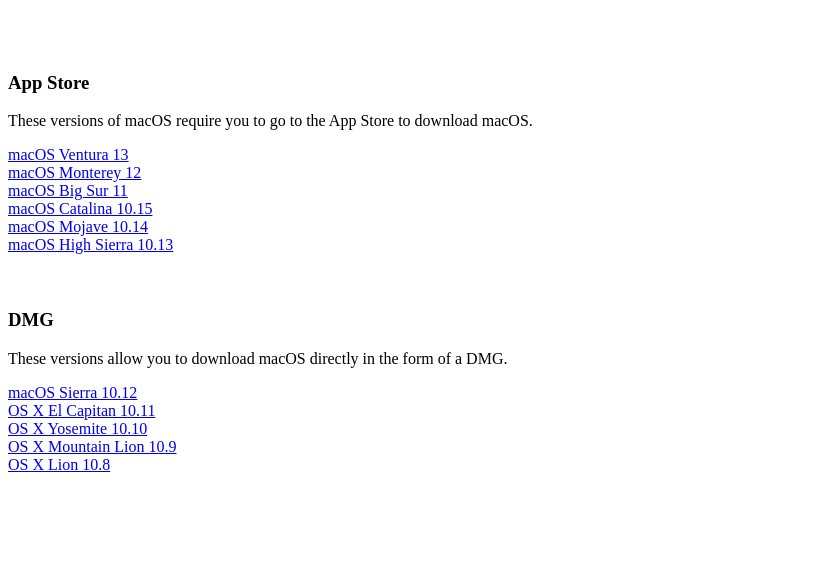
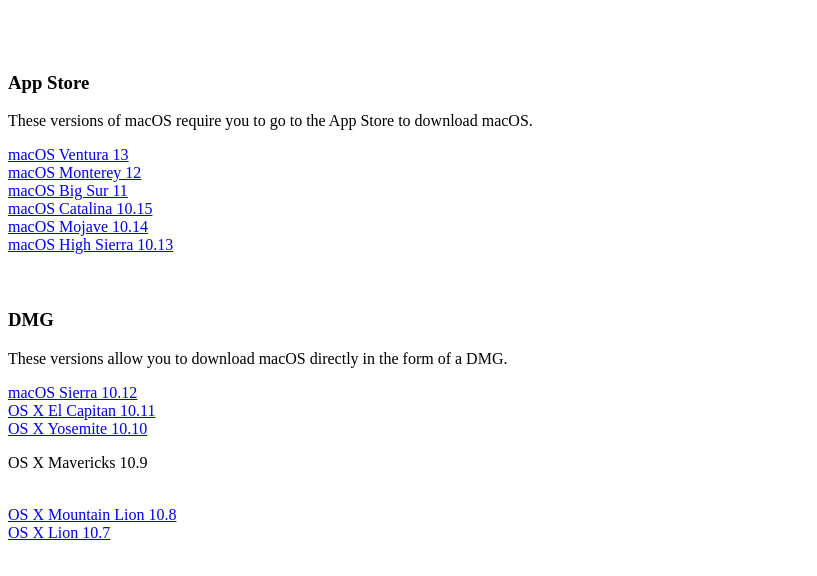
Before and after one commit to fullpwn/macos, a plain HTML site: page index.html in a window 1280 px wide. Shown: the part 110-686 px from the top of the page, without its empty margins (0-817 px from the left). Drawn offline with Linux system fonts and the light colour scheme.

Commit message:
Update index.html

```diff
--- a/index.html
+++ b/index.html
@@ -35,9 +35,11 @@
     <br>
     <a href="http://updates-http.cdn-apple.com/2019/cert/061-41343-20191023-02465f92-3ab5-4c92-bfe2-b725447a070d/InstallMacOSX.dmg">OS X Yosemite 10.10</a>
     <br>
-    <a href="https://updates.cdn-apple.com/2021/macos/031-0627-20210614-90D11F33-1A65-42DD-BBEA-E1D9F43A6B3F/InstallMacOSX.dmg">OS X Mountain Lion 10.9</a>
+    <p>OS X Mavericks 10.9</p>
     <br>
-    <a href="https://updates.cdn-apple.com/2021/macos/041-7683-20210614-E610947E-C7CE-46EB-8860-D26D71F0D3EA/InstallMacOSX.dmg">OS X Lion 10.8</a>
+    <a href="https://updates.cdn-apple.com/2021/macos/031-0627-20210614-90D11F33-1A65-42DD-BBEA-E1D9F43A6B3F/InstallMacOSX.dmg">OS X Mountain Lion 10.8</a>
+    <br>
+    <a href="https://updates.cdn-apple.com/2021/macos/041-7683-20210614-E610947E-C7CE-46EB-8860-D26D71F0D3EA/InstallMacOSX.dmg">OS X Lion 10.7</a>
     <br>
 </body>
 </html>
```
